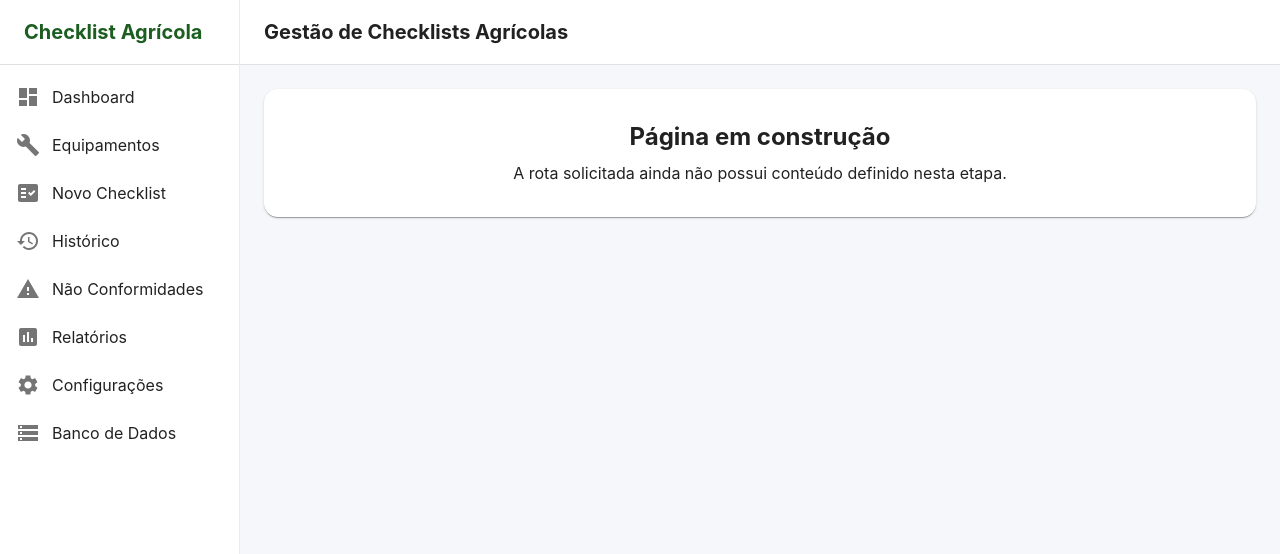
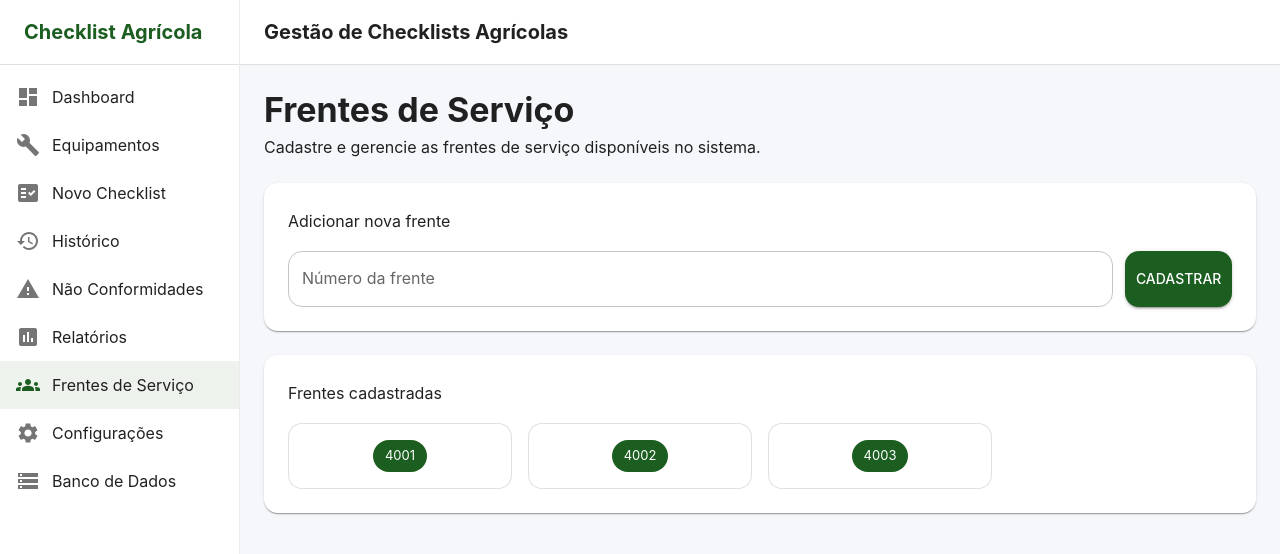
Before and after one commit to WilgnerGalego/Controle-de-CheckList, a React (Vite) app: page /frentes-servico in a window 1280 px wide. Shown: the top 554 px of the page. Built offline with nearby package versions, Linux system fonts and the light colour scheme; no server answers.

Commit message:
Atualização

```diff
--- a/src/App.tsx
+++ b/src/App.tsx
@@ -8,6 +8,7 @@ import { ChecklistHistoryPage } from './pages/ChecklistHistoryPage'
 import { NonConformitiesPage } from './pages/NonConformitiesPage'
 import { ReportsPage } from './pages/ReportsPage'
 import { SettingsPage } from './pages/SettingsPage'
+import { FrentesServicoPage } from './pages/FrentesServicoPage'
 import { DatabaseSetupPage } from './pages/DatabaseSetupPage'
 import { NotFoundPage } from './pages/NotFoundPage'
 import { appTheme } from './styles/theme'
@@ -26,6 +27,7 @@ function App() {
             <Route path="/historico" element={<ChecklistHistoryPage />} />
             <Route path="/nao-conformidades" element={<NonConformitiesPage />} />
             <Route path="/relatorios" element={<ReportsPage />} />
+            <Route path="/frentes-servico" element={<FrentesServicoPage />} />
             <Route path="/configuracoes" element={<SettingsPage />} />
             <Route path="/database" element={<DatabaseSetupPage />} />
             <Route path="*" element={<NotFoundPage />} />
--- a/src/components/Sidebar.tsx
+++ b/src/components/Sidebar.tsx
@@ -1,5 +1,5 @@
 import { Drawer, List, ListItemButton, ListItemIcon, ListItemText, Toolbar, Typography, Divider, Box } from '@mui/material'
-import { Dashboard, Build, FactCheck, History, ReportProblem, Assessment, Settings, Storage } from '@mui/icons-material'
+import { Dashboard, Build, FactCheck, History, ReportProblem, Assessment, Settings, Storage, Groups } from '@mui/icons-material'
 import { Link, useLocation } from 'react-router-dom'
 
 const navItems = [
@@ -9,6 +9,7 @@ const navItems = [
   { label: 'Histórico', path: '/historico', icon: History },
   { label: 'Não Conformidades', path: '/nao-conformidades', icon: ReportProblem },
   { label: 'Relatórios', path: '/relatorios', icon: Assessment },
+  { label: 'Frentes de Serviço', path: '/frentes-servico', icon: Groups },
   { label: 'Configurações', path: '/configuracoes', icon: Settings },
   { label: 'Banco de Dados', path: '/database', icon: Storage },
 ]
--- /dev/null
+++ b/src/pages/FrentesServicoPage.tsx
@@ -0,0 +1,53 @@
+import { useMemo, useState } from 'react'
+import { Box, Button, Chip, Grid, Paper, Stack, TextField, Typography } from '@mui/material'
+import { PageHeader } from '../components/PageHeader'
+import { frenteServicoService } from '../services/frenteServicoService'
+
+export function FrentesServicoPage() {
+  const [frentes, setFrentes] = useState<string[]>(() => frenteServicoService.list())
+  const [novaFrente, setNovaFrente] = useState('')
+  const [mensagem, setMensagem] = useState('')
+
+  const sortedFrentes = useMemo(() => [...frentes].sort(), [frentes])
+
+  const cadastrarFrente = () => {
+    const nextValue = novaFrente.trim().toUpperCase()
+    if (!nextValue) {
+      setMensagem('Informe um número para a frente de serviço.')
+      return
+    }
+
+    const nextFrentes = frenteServicoService.add(nextValue)
+    setFrentes(nextFrentes)
+    setNovaFrente('')
+    setMensagem(`Frente de serviço ${nextValue} cadastrada com sucesso.`)
+  }
+
+  return (
+    <Box>
+      <PageHeader title="Frentes de Serviço" description="Cadastre e gerencie as frentes de serviço disponíveis no sistema." />
+
+      <Paper sx={{ p: 3, mb: 3 }}>
+        <Typography variant="subtitle1" sx={{ mb: 2 }}>Adicionar nova frente</Typography>
+        <Stack direction={{ xs: 'column', sm: 'row' }} spacing={1.5}>
+          <TextField label="Número da frente" value={novaFrente} onChange={(event) => setNovaFrente(event.target.value)} fullWidth />
+          <Button variant="contained" onClick={cadastrarFrente}>Cadastrar</Button>
+        </Stack>
+        {mensagem && <Typography color="primary.main" sx={{ mt: 2 }}>{mensagem}</Typography>}
+      </Paper>
+
+      <Paper sx={{ p: 3 }}>
+        <Typography variant="subtitle1" sx={{ mb: 2 }}>Frentes cadastradas</Typography>
+        <Grid container spacing={2}>
+          {sortedFrentes.map((frente) => (
+            <Grid size={{ xs: 12, sm: 6, md: 3 }} key={frente}>
+              <Paper variant="outlined" sx={{ p: 2, textAlign: 'center' }}>
+                <Chip label={frente} color="primary" />
+              </Paper>
+            </Grid>
+          ))}
+        </Grid>
+      </Paper>
+    </Box>
+  )
+}
```
